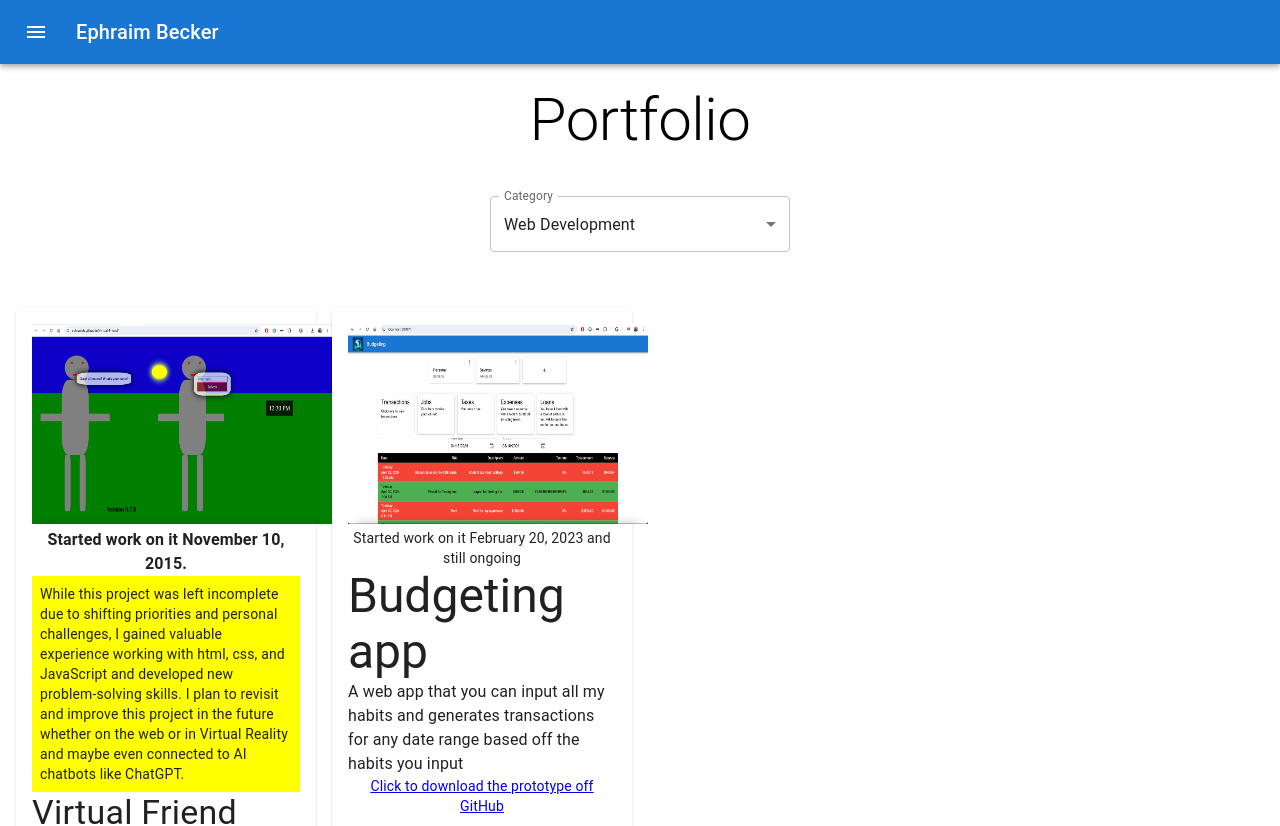
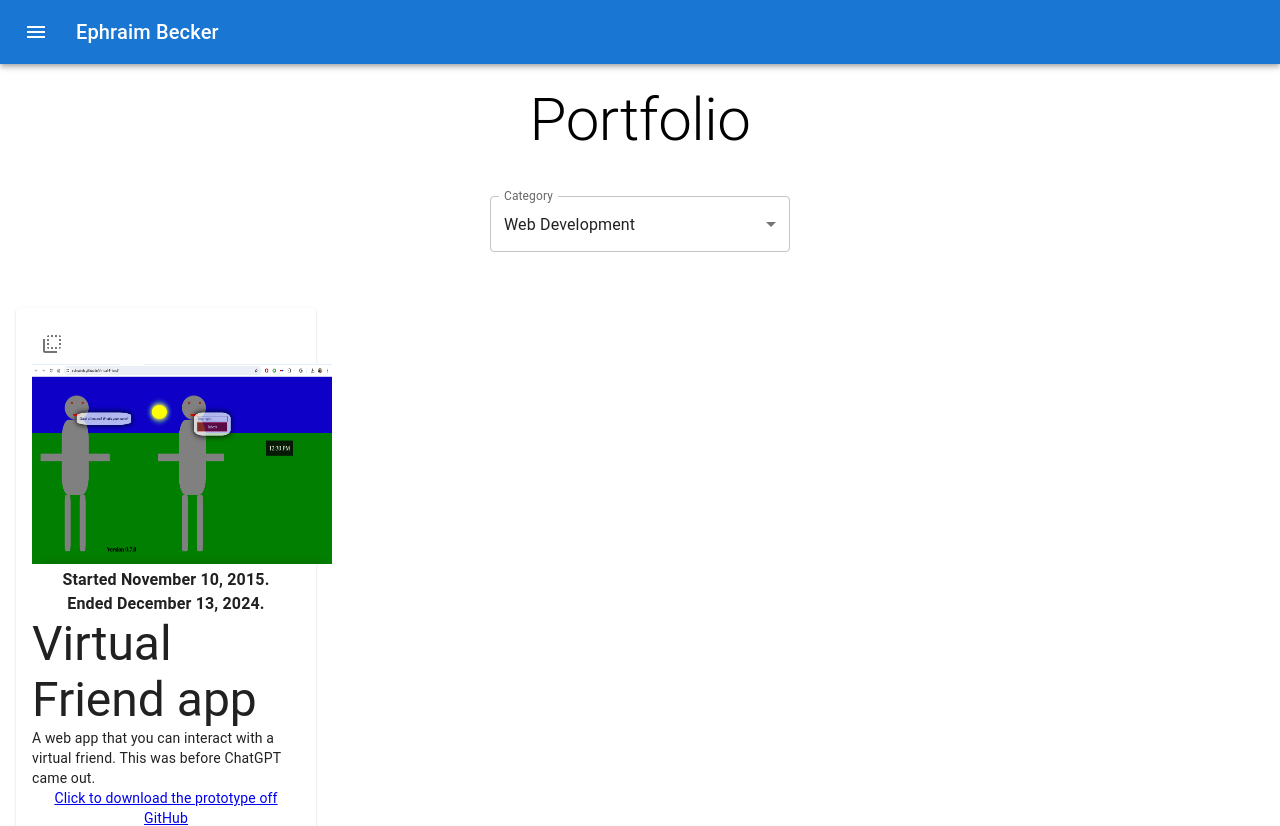
Before and after one commit to EphraimB/ephraim-becker-v2, a Next.js app: page /portfolio in a window 1280 px wide. Shown: the top 826 px of the page. Built offline with nearby package versions, Linux system fonts and the light colour scheme.

Commit message:
Started work on card flips.

```diff
--- /dev/null
+++ b/components/FlipCard.tsx
@@ -0,0 +1,137 @@
+import { ImageType, LinkType } from "@/app/types";
+import { IconButton, Paper, Typography } from "@mui/material";
+import dayjs from "dayjs";
+import { motion } from "framer-motion";
+import Image from "next/image";
+import Link from "next/link";
+import { useState } from "react";
+import FlipToBackIcon from "@mui/icons-material/FlipToBack";
+import FlipToFrontIcon from "@mui/icons-material/FlipToFront";
+
+export default function FlipCard({
+  started,
+  ended,
+  images,
+  title,
+  front,
+  back,
+  links,
+}: {
+  started: string;
+  ended?: string;
+  images: ImageType[];
+  title: string;
+  front: string;
+  back: string;
+  links: LinkType[];
+}) {
+  const [flipped, setFlipped] = useState(false);
+
+  const toggleFlip = () => {
+    setFlipped((prev) => !prev);
+  };
+
+  const cardHeight = 600;
+
+  return (
+    <Paper sx={{ p: 2, height: cardHeight }}>
+      <IconButton onClick={toggleFlip}>
+        {flipped ? <FlipToFrontIcon /> : <FlipToBackIcon />}
+      </IconButton>
+      <motion.div
+        style={{
+          transformStyle: "preserve-3d",
+          position: "relative",
+          transform: flipped ? "rotateY(180deg)" : "rotateY(0deg)",
+          transition: "transform 0.6s",
+        }}
+      >
+        <div
+          className="card-front"
+          style={{
+            backfaceVisibility: "hidden",
+            position: "absolute",
+            top: 0,
+            left: 0,
+            right: 0,
+            bottom: 0,
+          }}
+        >
+          {images.map((image, index) => (
+            <div key={index} className="image-wrapper">
+              <Image
+                src={image.src}
+                alt={image.description}
+                width={300}
+                height={200}
+              />
+            </div>
+          ))}
+          <Typography
+            variant="body1"
+            component="p"
+            sx={{ textAlign: "center", fontWeight: "bold" }}
+          >
+            Started {dayjs(started).format("MMMM DD, YYYY")}.
+          </Typography>
+          <Typography
+            variant="body1"
+            component="p"
+            sx={{ textAlign: "center", fontWeight: "bold" }}
+          >
+            {" "}
+            Ended {dayjs(ended).format("MMMM DD, YYYY")}.
+          </Typography>
+          <Typography component="h3" variant="h3">
+            {title}
+          </Typography>
+          <motion.div
+            style={{
+              transformStyle: "preserve-3d",
+              position: "relative",
+              scale: flipped ? "0" : "1", // Shrink the front
+              opacity: flipped ? 0 : 1, // Hide front when flipped
+              transition: "transform 0.5s, opacity 0.5s",
+            }}
+          >
+            <Typography component="p" variant="body2">
+              {front}
+            </Typography>
+          </motion.div>
+          <Typography
+            variant="body2"
+            component="p"
+            sx={{ textAlign: "center" }}
+          >
+            {links.map((link, index) => (
+              <Link key={index} href={link.src} target="_blank">
+                {link.description}
+              </Link>
+            ))}
+          </Typography>
+        </div>
+        <div
+          className="card-back"
+          style={{
+            transform: "rotateY(180deg)",
+            backfaceVisibility: "hidden",
+            position: "absolute",
+            top: 0,
+            left: 0,
+            right: 0,
+            bottom: 0,
+          }}
+        >
+          <Typography component="h3" variant="h3">
+            {title}
+          </Typography>
+          <br />
+          <br />
+          <Typography component="p" variant="body2">
+            {back}
+          </Typography>
+        </div>
+      </motion.div>
+    </Paper>
+  );
+}
--- a/components/WebDevelopmentProjects.tsx
+++ b/components/WebDevelopmentProjects.tsx
@@ -3,14 +3,32 @@ import Grid from "@mui/material/Grid2";
 import dayjs from "dayjs";
 import Image from "next/image";
 import Link from "next/link";
+import FlipCard from "./FlipCard";
 
 export default function WebDevelopmentProjects() {
-  const cardHeight = 600;
-
   return (
     <Grid container spacing={2} sx={{ p: 2 }}>
       <Grid size={{ xs: 12, lg: 3 }}>
-        <Paper sx={{ p: 2, height: cardHeight }}>
+        <FlipCard
+          started="2015-11-10"
+          images={[
+            {
+              src: "/virtual-friend-screenshot.png",
+              description: "Virtual friend app screenshot",
+            },
+          ]}
+          title="Virtual Friend app"
+          front="A web app that you can interact with a virtual friend. This was
+            before ChatGPT came out."
+          back="Under construction"
+          links={[
+            {
+              src: "https://github.com/EphraimB/budgeting",
+              description: "Click to download the prototype off GitHub",
+            },
+          ]}
+        />
+        {/* <Paper sx={{ p: 2, height: cardHeight }}>
           <Image
             src="/virtual-friend-screenshot.png"
             alt="Virtual friend app screenshot"
@@ -96,7 +114,7 @@ export default function WebDevelopmentProjects() {
               Click to download the prototype off GitHub
             </Link>
           </Typography>
-        </Paper>
+        </Paper> */}
       </Grid>
     </Grid>
   );
```
Also changed, not shown: app/types.d.ts (added, +9 -0 lines).
